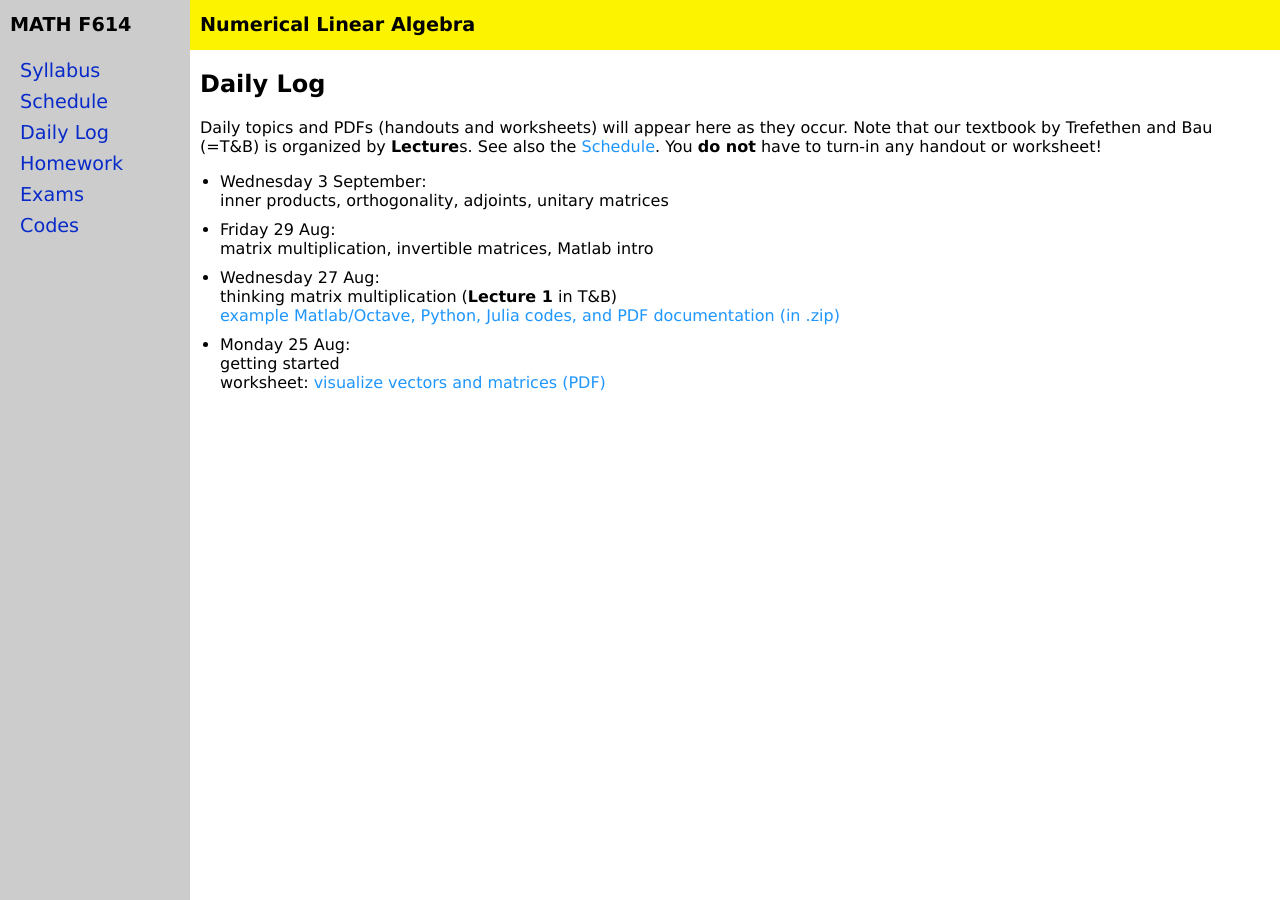
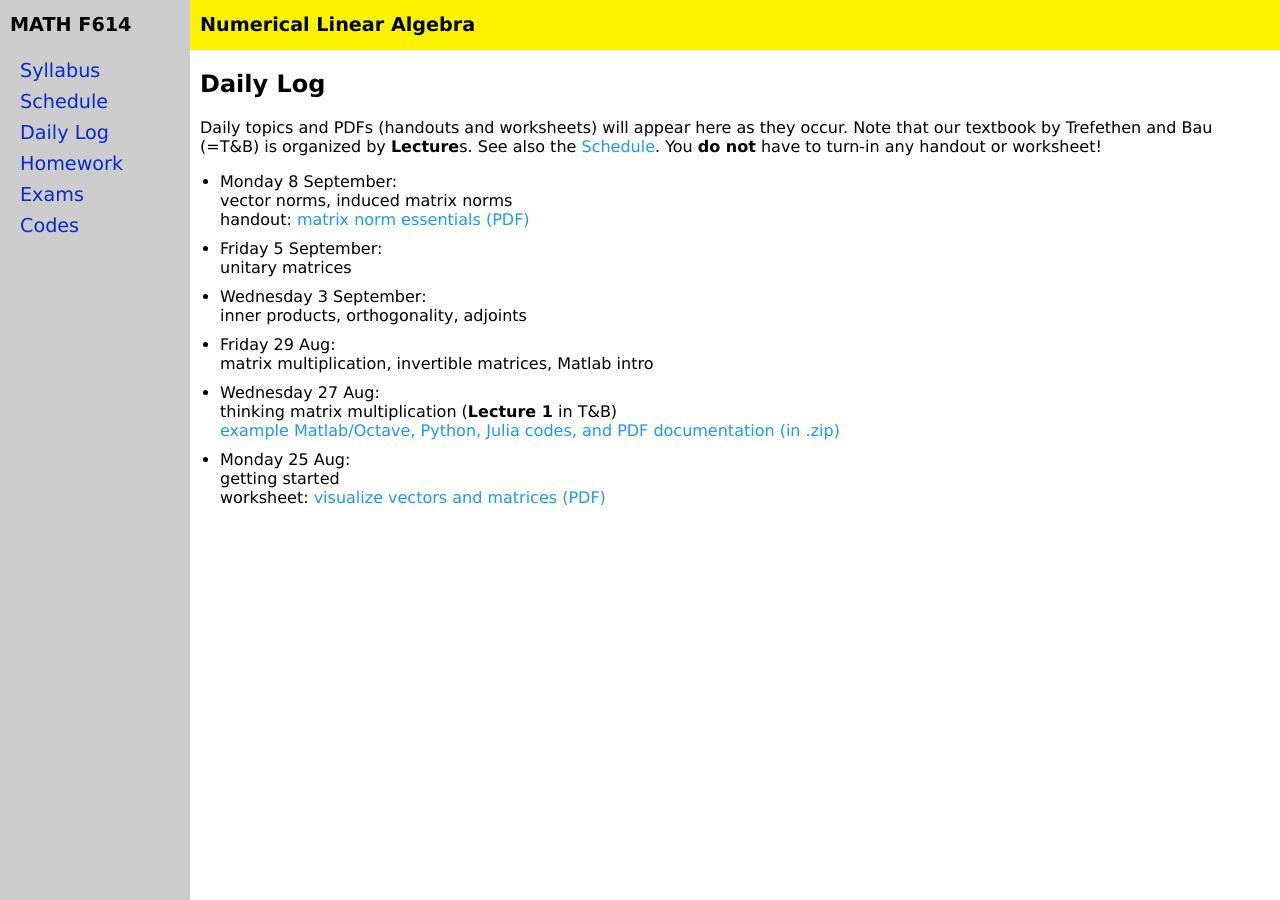
Before and after one commit to bueler/nla, a Jekyll site: the page built from daily.md, in a window 1280 px wide. Built offline with Jekyll 4.4.1, drawn with Linux system fonts in a browser that asks for light colours.

Commit message:
daily log, including matrix norm manifesto

```diff
--- a/_data/daily.yml
+++ b/_data/daily.yml
@@ -1,8 +1,14 @@
 semester: Fall 2025
 home: assets
 daily:
+- name: Monday 8 September
+  covered: vector norms, induced matrix norms
+  handout: worksheets/F25/normmanifesto.pdf
+  handoutname: matrix norm essentials
+- name: Friday 5 September
+  covered: unitary matrices
 - name: Wednesday 3 September
-  covered: inner products, orthogonality, adjoints, unitary matrices
+  covered: inner products, orthogonality, adjoints
 - name: Friday 29 Aug
   covered: matrix multiplication, invertible matrices, Matlab intro
 - name: Wednesday 27 Aug
```
Also changed, not shown: 2 other files.
